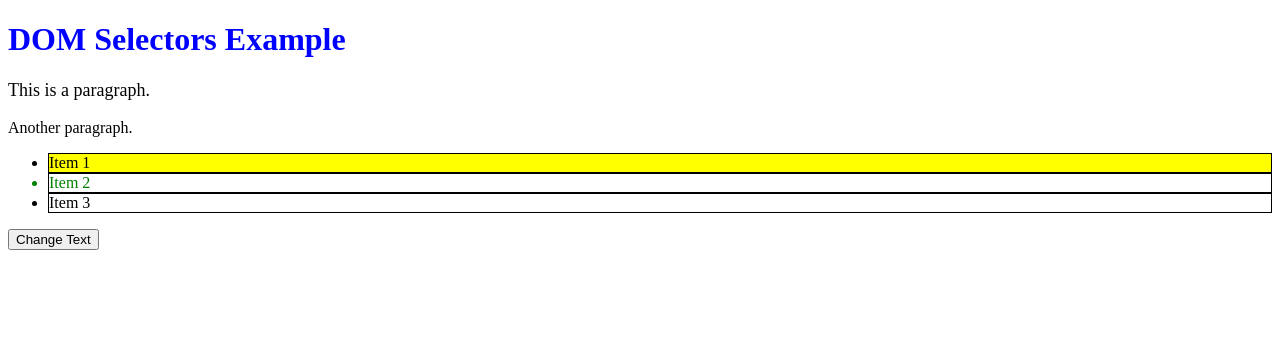
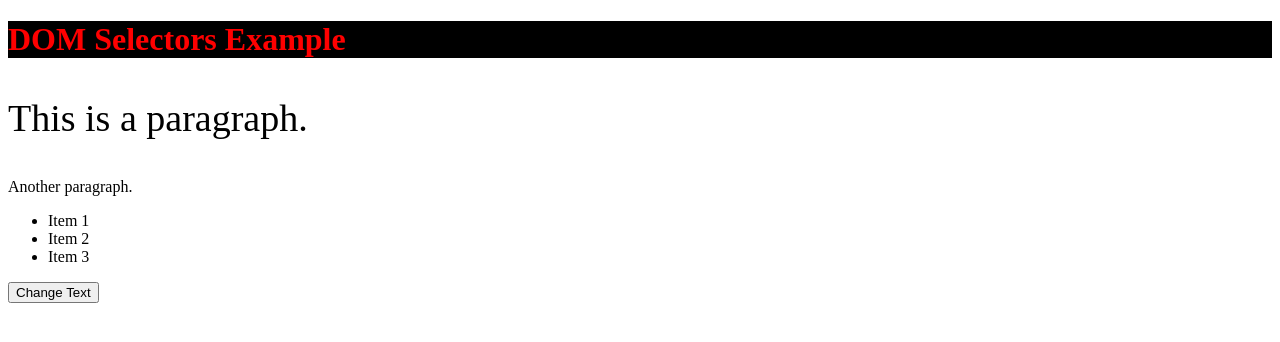
Before and after one commit to amolkadam5256/The_JavaScript_Handbook, a plain HTML site: page 04_Dom/one.html in a window 1280 px wide. Drawn offline with Linux system fonts and the light colour scheme.

Commit message:
added some code

```diff
--- a/04_Dom/one.html
+++ b/04_Dom/one.html
@@ -1,11 +1,14 @@
 <!DOCTYPE html>
 <html lang="en">
   <head>
-    <meta charset="UTF-8">
-    <meta name="viewport" content="width=device-width, initial-scale=1.0">
+    <meta charset="UTF-8" />
+    <meta name="viewport" content="width=device-width, initial-scale=1.0" />
     <title>DOM Selectors</title>
     <style>
-        .highlight { color: red; font-weight: bold; }
+      .highlight {
+        color: red;
+        font-weight: bold;
+      }
     </style>
   </head>
   <body>
@@ -24,23 +27,25 @@
     <script>
       // Select by ID
       let title = document.getElementById("title");
-        title.style.color = "blue";
+      title.style.color = "red";
+      title.style.backgroundColor = "black";
 
       // Select by Class Name
       let descriptions = document.getElementsByClassName("description");
-        descriptions[0].style.fontSize = "18px";
+      descriptions[0].style.fontSize = "38px";
+      descriptions[indexvalue].style.fontSize = "38px";
 
       // Select by Tag Name
       let listItems = document.getElementsByTagName("li");
-        listItems[1].style.color = "green";
+      listItems[1].style.color = "red";
 
-        // Select first element by Query Selector
+      // Select first element by Query Selectorf
       let firstItem = document.querySelector(".item");
       firstItem.style.backgroundColor = "yellow";
 
       // Select all elements by Query Selector All
       let allItems = document.querySelectorAll(".item");
-        allItems.forEach(item => item.style.border = "1px solid black");
+      allItems.forEach((item) => (item.style.border = "1px solid black"));
 
       // Parent Element Traversal
       let parentDiv = title.parentElement;
```
Also changed, not shown: 1 other file. Lines whose indentation alone changed are shown as unchanged.
